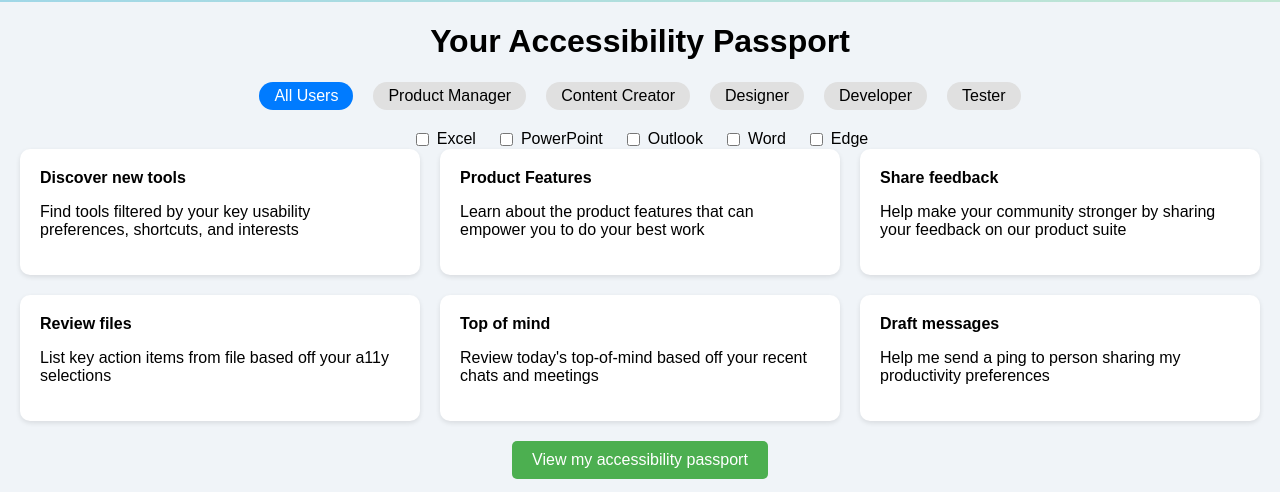
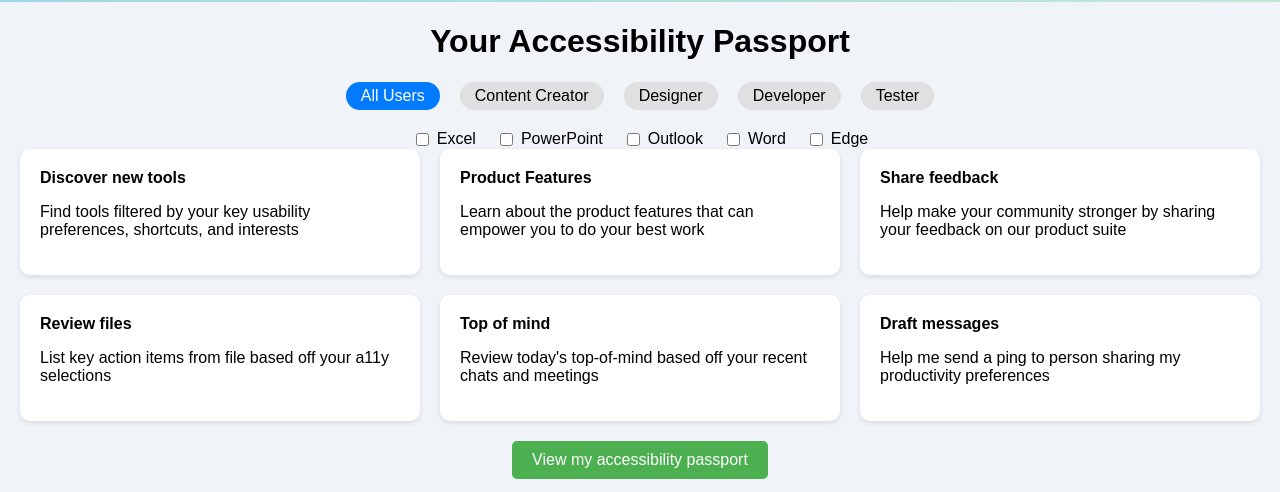
Before and after one commit to amitnandi/hack2024, a website: page src/index.html in a window 1280 px wide. Shown: the part 117-609 px from the top of the page. Drawn offline with Linux system fonts and the light colour scheme.

Commit message:
Update index.html removed PM

```diff
--- a/src/index.html
+++ b/src/index.html
@@ -100,7 +100,6 @@
     <h1 style="text-align: center;">Your Accessibility Passport</h1>
     <nav class="nav">
         <span class="nav-item active">All Users</span>
-        <span class="nav-item">Product Manager</span>
         <span class="nav-item">Content Creator</span>
         <span class="nav-item">Designer</span>
         <span class="nav-item">Developer</span>
```
